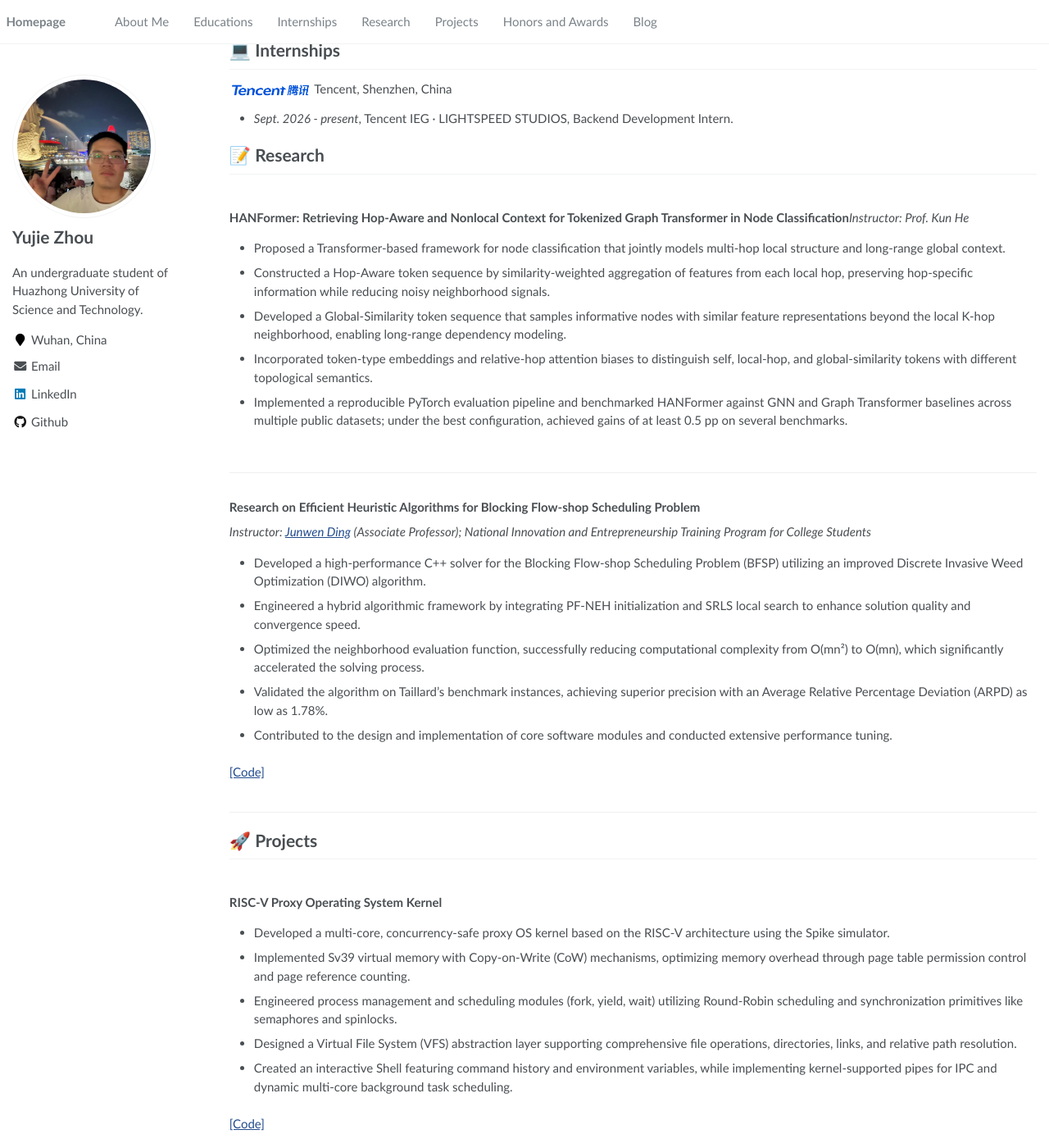
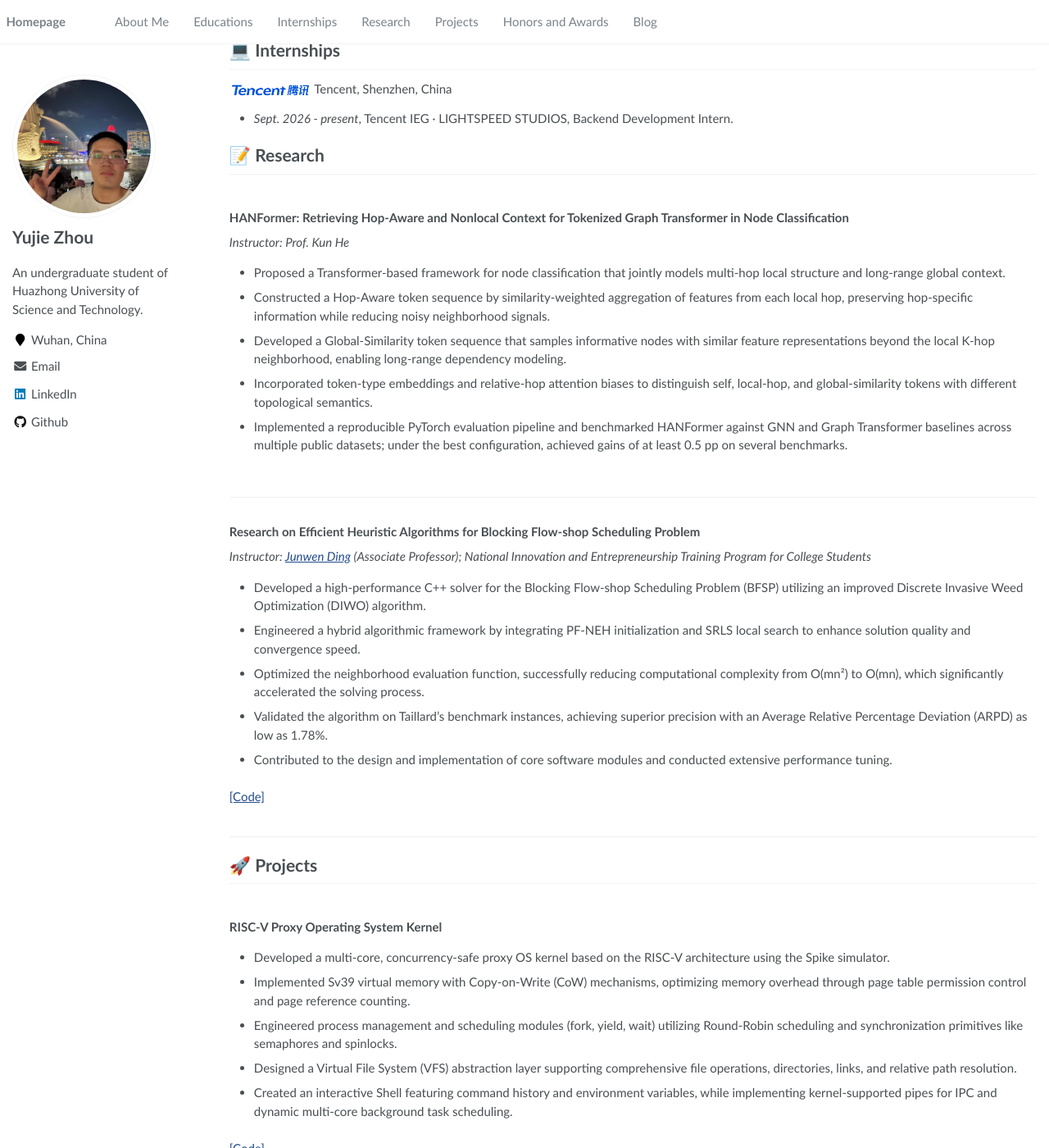
Before and after one commit to EpsilonZYJ/EpsilonZYJ.github.io, a Jekyll site: the page built from _pages/about.md, in a window 1280 px wide and 1400 px high, scrolled down 416 px. Shown: the whole window at 82% size. Built offline with Jekyll 4.4.1, drawn with Linux system fonts in a browser that asks for light colours.

Commit message:
[fix] fix markdown box

```diff
--- a/_pages/about.md
+++ b/_pages/about.md
@@ -48,7 +48,7 @@ I am currently an undergraduate student at *Huazhong University of Science and T
 
 # 📝 Research
 
-<div class='paper-box' markdown="1">
+<div class='paper-box paper-box-full' markdown="1">
 
 **HANFormer: Retrieving Hop-Aware and Nonlocal Context for Tokenized Graph Transformer in Node Classification**
 
@@ -62,7 +62,7 @@ I am currently an undergraduate student at *Huazhong University of Science and T
 
 </div>
 
-<div class='paper-box' markdown="1">
+<div class='paper-box paper-box-full' markdown="1">
 
 **Research on Efficient Heuristic Algorithms for Blocking Flow-shop Scheduling Problem**
 
@@ -93,7 +93,7 @@ I am currently an undergraduate student at *Huazhong University of Science and T
 - [Lorem ipsum dolor sit amet, consectetur adipiscing elit. Vivamus ornare aliquet ipsum, ac tempus justo dapibus sit amet](https://github.com), A, B, C, **CVPR 2020** -->
 
 # 🚀 Projects
-<div class='paper-box' markdown="1">
+<div class='paper-box paper-box-full' markdown="1">
 
 **RISC-V Proxy Operating System Kernel**
 
@@ -106,7 +106,7 @@ I am currently an undergraduate student at *Huazhong University of Science and T
 [[Code]](https://github.com/EpsilonZYJ/riscv-pke)
 
 </div>
-<div class='paper-box' markdown="1">
+<div class='paper-box paper-box-full' markdown="1">
 
 **RMDB Relational Database Management System**
 
@@ -121,7 +121,7 @@ equality queries, range scans, and leftmost-prefix matching.
 [[Code]](https://github.com/EpsilonZYJ/RMDB)
 
 </div>
-<div class='paper-box' markdown="1">
+<div class='paper-box paper-box-full' markdown="1">
 
 **Real-time Monitoring Robot System based on YOLOv7**
 
--- a/assets/css/main.scss
+++ b/assets/css/main.scss
@@ -87,6 +87,14 @@
 
 }
 
+/* text-only entries: stack paragraphs vertically instead of
+   treating each paragraph/list as a flex item in a row */
+.paper-box.paper-box-full {
+    flex-direction: column;
+    justify-content: flex-start;
+    align-items: stretch;
+}
+
 $scroll_offset : 2em;
 h1:before, .anchor:before {
     content: '';
```
